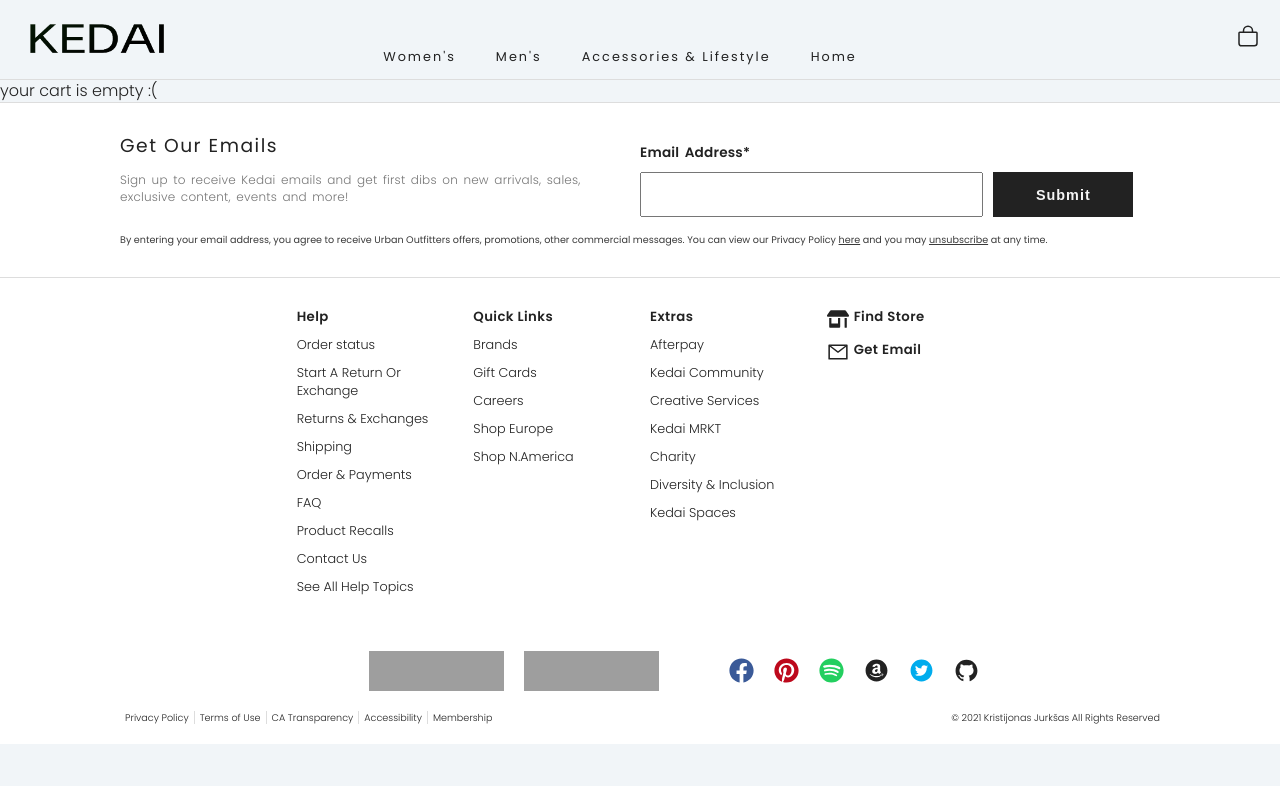
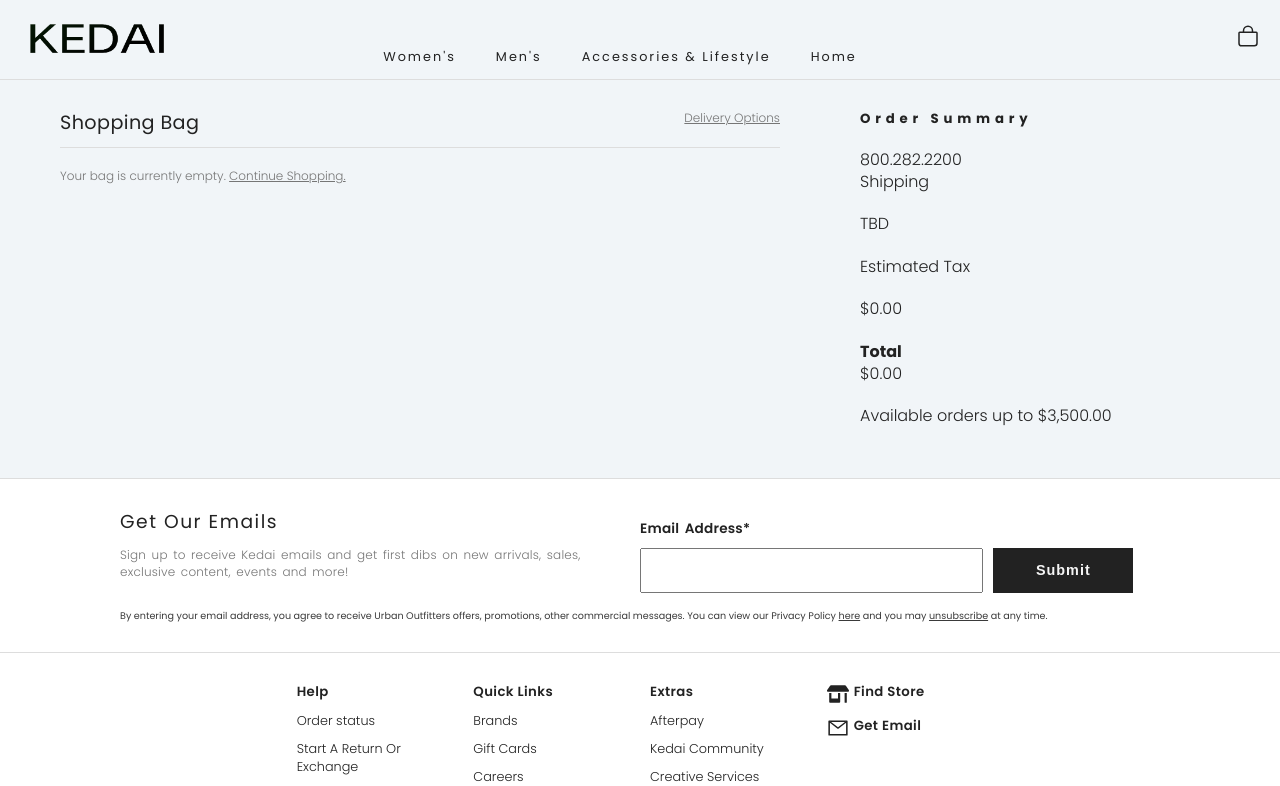
Before and after one commit to KristijonasJurk/React_Kedai, a React (Create React App) app: page /cart in a window 1280 px wide. Shown: the top 786 px of the page. Built offline with nearby package versions, Linux system fonts and the light colour scheme; grey boxes are pictures that could not be loaded.

Commit message:
cart basic structure and scss

```diff
--- a/package.json
+++ b/package.json
@@ -11,7 +11,7 @@
     "react-dom": "^17.0.1",
     "react-icons": "^4.2.0",
     "react-router-dom": "^5.2.0",
-    "react-scripts": "4.0.3",
+    "react-scripts": "^4.0.3",
     "web-vitals": "^1.1.0"
   },
   "scripts": {
--- /dev/null
+++ b/src/css/cart/_cart.scss
@@ -0,0 +1,37 @@
+.cart-container {
+    display: grid;
+    grid-template-columns: minmax(0, 2fr) minmax(0, 1fr);
+    margin: 30px 60px;
+    grid-column-gap: 80px;
+    .cart-item-container {
+        display: flex;
+        flex-direction: column;
+        .cart-header {
+            display: flex;
+            justify-content: space-between;
+            border-bottom: 1px solid var(--grey);
+            h4 {
+                letter-spacing: 0.4px;
+                font-size: 1.2rem;
+                font-weight: 400;
+                margin: 0 0 10px;
+            }
+            a {
+                margin: 0 0 10px;
+                text-decoration: underline;
+                color: var(--darkerGray);
+                font-size: 0.75rem;
+            }
+        }
+        .cart-items {
+            margin: 20px 0;
+            color: var(--darkerGray);
+            font-size: 0.75rem;
+            span {
+                text-decoration: underline;
+            }
+        }
+    }
+    .cart-order-container {
+    }
+}
--- a/src/css/main.css
+++ b/src/css/main.css
@@ -1402,6 +1402,59 @@
   .footer-socials .footer-socials-docs ul li {
     padding: 0 2px;
   }
+}
+
+.cart-container {
+  display: -ms-grid;
+  display: grid;
+  -ms-grid-columns: minmax(0, 2fr) minmax(0, 1fr);
+      grid-template-columns: minmax(0, 2fr) minmax(0, 1fr);
+  margin: 30px 60px;
+  grid-column-gap: 80px;
+}
+
+.cart-container .cart-item-container {
+  display: -webkit-box;
+  display: -ms-flexbox;
+  display: flex;
+  -webkit-box-orient: vertical;
+  -webkit-box-direction: normal;
+      -ms-flex-direction: column;
+          flex-direction: column;
+}
+
+.cart-container .cart-item-container .cart-header {
+  display: -webkit-box;
+  display: -ms-flexbox;
+  display: flex;
+  -webkit-box-pack: justify;
+      -ms-flex-pack: justify;
+          justify-content: space-between;
+  border-bottom: 1px solid var(--grey);
+}
+
+.cart-container .cart-item-container .cart-header h4 {
+  letter-spacing: 0.4px;
+  font-size: 1.2rem;
+  font-weight: 400;
+  margin: 0 0 10px;
+}
+
+.cart-container .cart-item-container .cart-header a {
+  margin: 0 0 10px;
+  text-decoration: underline;
+  color: var(--darkerGray);
+  font-size: 0.75rem;
+}
+
+.cart-container .cart-item-container .cart-items {
+  margin: 20px 0;
+  color: var(--darkerGray);
+  font-size: 0.75rem;
+}
+
+.cart-container .cart-item-container .cart-items span {
+  text-decoration: underline;
 }
 
 :root {
--- a/src/css/main.scss
+++ b/src/css/main.scss
@@ -1,4 +1,5 @@
 @import "./home/home";
+@import "./cart/cart";
 
 //  =====VARIABLES=====
 :root {
--- a/src/pages/Cart/Cart.js
+++ b/src/pages/Cart/Cart.js
@@ -2,9 +2,40 @@
 
 const Home = () => {
     return (
-        <main>
-            your cart is empty :(
-        </main>
+        <div className="cart-container">
+            <section className="cart-item-container">
+                <div className="cart-header">
+                    <h4>Shopping Bag</h4>
+                    <a href="#">Delivery Options</a>
+                </div>
+                <div className="cart-items">
+                    Your bag is currently empty. <span>Continue Shopping.</span>
+                </div>
+            </section>
+            <section className="cart-order-container">
+                <div className="cart-order-header">
+                    <h5>Order Summary</h5>
+                    <a href="#">
+                        800.282.2200
+                </a>
+                </div>
+                <div className="cart-order">
+                    <div className="cart-shipping">
+                        <p>Shipping</p>
+                        <p>TBD</p>
+                    </div>
+                    <div className="cart-tax">
+                        <p>Estimated Tax</p>
+                        <p>$0.00</p>
+                    </div>
+                    <div className="cart-total">
+                        <b>Total</b>
+                        <p>$0.00</p>
+                    </div>
+                    <p>Available orders up to $3,500.00</p>
+                </div>
+            </section>
+        </div>
     )
 }
 
```
Also changed, not shown: 2 other files (tests, documents, lock files or other folders).
